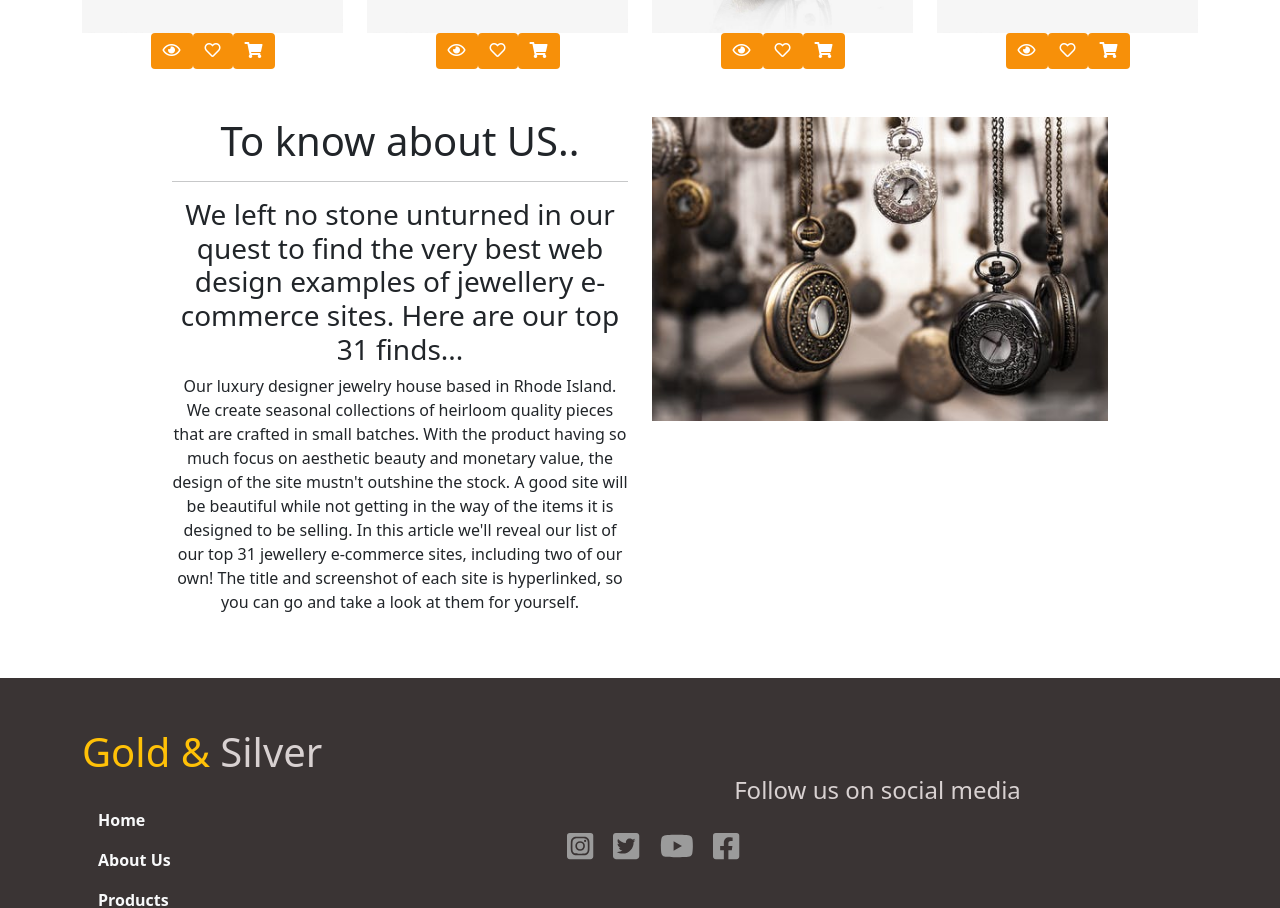
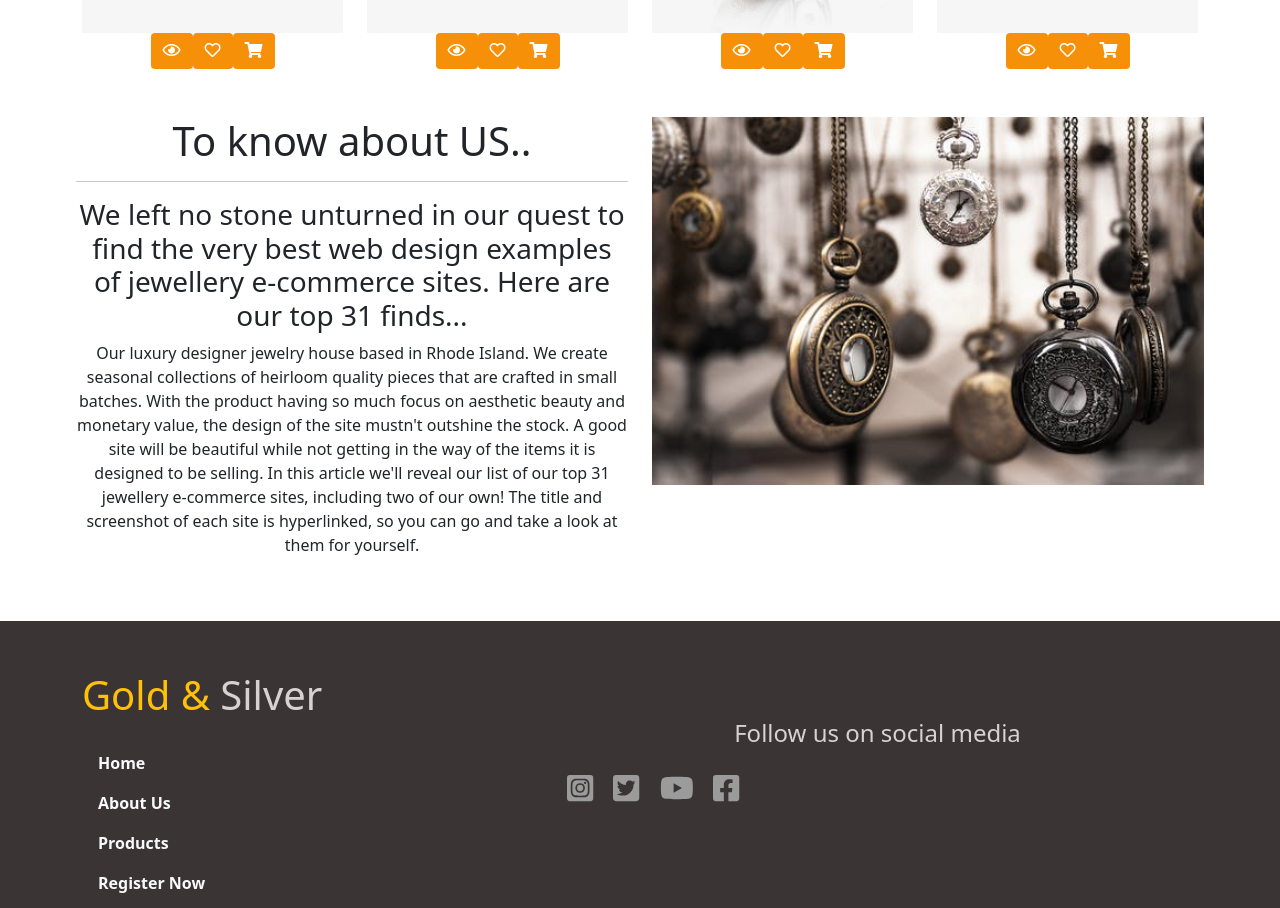
Before and after one commit to ArifulIslam99/SCIC_Team_39_Project, a React (Create React App) app: page / in a window 1280 px wide. Shown: the part 1045-1953 px from the top of the page. Built offline with nearby package versions, Linux system fonts and the light colour scheme; no server answers.

Commit message:
home updated

```diff
--- a/src/Components/Home/Home/Home.js
+++ b/src/Components/Home/Home/Home.js
@@ -12,7 +12,7 @@ const Home = () => {
      <Exclusive></Exclusive>
 
 {/*--------------- About Start------------ */}
-     <div className="row w-75 mx-auto d-flex- justify-content-center align-items-centercontainer my-5 ">
+     <div  style={{width:'90%'}} className="row mx-auto d-flex- justify-content-center align-items-centercontainer my-5 ">
 
 <div className="col-md-6">
 <h1 className="primary">To know about US..</h1>
```
